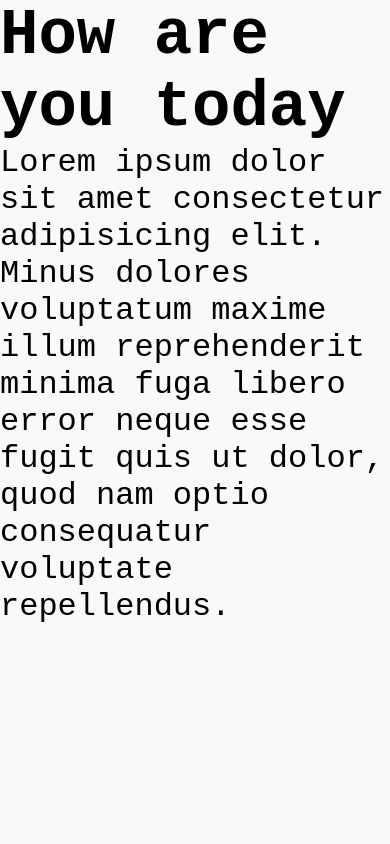
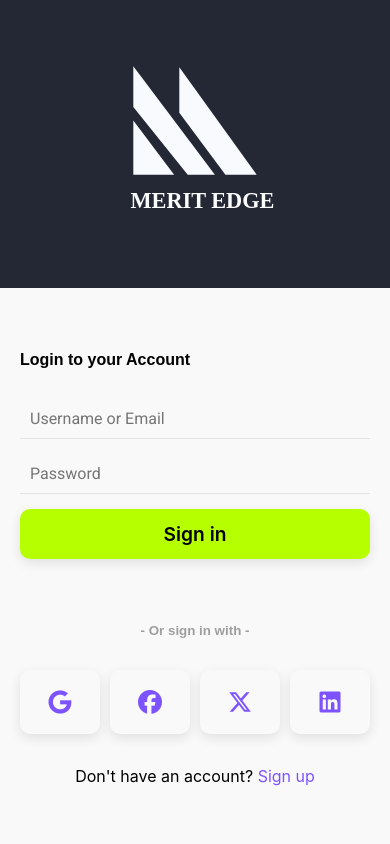
Before and after one commit to Kengbo/Merit-Edge-school-management-system, a plain HTML site: page index.html in a window 390 px wide. Drawn offline with Linux system fonts and the light colour scheme.

Commit message:
here i have created the layout for the mobile view i have also added some color themes which will be revised later to get the final look.

```diff
--- a/css/index.css
+++ b/css/index.css
@@ -1,7 +1,7 @@
 
 
 :root {
-    /* ==========================
+
        /* Light Theme Colors & Fonts */
     --lightBg: #f9f9f9;               /* page background */
     --lightCardBg: #ffffff;           /* card / panel background */
@@ -56,23 +56,147 @@
     padding: 0;
     box-sizing: border-box;
 }
-h1{
-    font-family: var(--headFont1);
+body{
+    width: 100vw;
+    height: 100vh;
+    background-color: var(--lightBg);
+    /* display: flex; */
+}
+.container{
+    height: 100%;
+    display: grid;
+    /* grid-template-rows: auto auto; */
+
+}
+.right{
+    width: 100%;
+    height: auto;
+    display: grid;
+    grid-template-rows: 60% 30%;
+    /* justify-items: center; */
+    align-items: center;
+}
+input{
+    width: 100%;
+    height: 30%;
+    padding: 10px;
+    border: none;
+    margin-bottom: 15px;
+    font-family: var(--bodyFont2);
+    font-size: medium;
+    background: none;
+    border-bottom: 1px solid #2428341a;
+
 }
 
-.day{
-    height: 100vh;
-    width: 100vw;
-    font-family: var(--headFont1);
-    font-size: var(--headerText1);
-    background-color: var(--lightBg);
+input:focus{
+    outline: none;
+    outline-color: var(--purpleBrandColor);
 }
-.dark{
 
-    height: 100vh;
-    width: 100vw;
-    font-family: var(--headFont);
-    font-size: var(--headerText1);
+button{
+    width: 100%;
+    height: 50px;
+    border: none;
+    font-family: var(--bodyFont1);
+    font-size: 1.2em;
+    font-weight: 600;
+    box-shadow: var(--shadowLight) ;
+    background-color: var(--greenBrandColor);
+    border-radius: 10px;
+    transition: 0.3s ease;
+    /* margin-bottom: 5px; */
+}
+
+button:active{
+    background-color: var(--purpleBrandColor);
+}
+
+form{
+    display: flex;
+    flex-direction: column;
+    gap: 5px;
+    /* align-items: flex-end; */
+    justify-content:center;
+    padding: 20px;
+    height: auto;
+    /* margin-top: 100px; */
+}
+.box.box-1{
+    height: 100%;
+    display: flex;
+    flex-direction: column;
+    width: 100%;
+
+}
+.box1 h4{
+    margin-bottom: 30px;
+    font-family: var(--headFont2);
+    /* font-size: var(--headerText3); */
+}
+.socialIcons{
+    display: flex;
+    flex-wrap: nowrap;
+    gap: 10px;
+
+}
+.fa-brands{
+    flex: 1;
+    /* background-color: var(--card-bg); */
+    max-width: 100%;
+    text-align: center;
+    align-self: center;
+    padding: 20px;
+    font-size: 1.5em;
+    color: var(--purpleBrandColor);
+    box-shadow: var(--shadowLight);
+    border-radius: 10px;
+    transition: 0.3s ease-in-out;
+}
+.fa-brands:hover{
+    background-color: #b7ff0040;
+    transform: scale(1.1);
+
+}
+.box4 h6 {
+    text-align: center;
+  font-size: 0.9em;
+  line-height: 1;
+  color: var(--neutralGray);
+  /* padding-top: 10px; */
+  font-size: smaller;
+  font-family: var(--headFont2);
+
+}
+.left{
+    display: flex;
     background-color: var(--darkBrandColor);
-    color: var(--darkThemeTextColor);
+    justify-content: center;
+    align-items: center;
+    /* padding-bottom: 20px; */
 }
+.left img{
+    display: block;
+    width: 13em;
+    max-width: 100%;
+    height: auto;
+    object-fit: contain;
+}
+.box5{
+    display: flex;
+    flex-direction: column;
+    /* align-items: center; */
+    /* justify-content: flex-start; */
+    gap: 2em;
+    padding: 20px;
+}
+.box5 p{
+    text-align: center;
+    font-family: var(--bodyFont1);
+    font-size: ;
+}
+.box5 p a{
+    text-decoration: none;
+    color: var(--purpleBrandColor);
+
+}
--- a/index.html
+++ b/index.html
@@ -6,11 +6,47 @@
     <title>Start Here!</title>
     <link rel="stylesheet" href="css/index.css">
     <link href="https://fonts.googleapis.com/css2?family=Roboto:wght@400;700&display=swap" rel="stylesheet">
+    <link rel="stylesheet" href="https://cdnjs.cloudflare.com/ajax/libs/font-awesome/6.6.0/css/all.min.css">
+
 
 </head>
-<body class="day">
-    <h1>How are you today</h1>
-    <p>Lorem ipsum dolor sit amet consectetur adipisicing elit. Minus dolores voluptatum maxime illum reprehenderit minima fuga libero error neque esse fugit quis ut dolor, quod nam optio consequatur voluptate repellendus.
-    </p>
+<body>
+
+   <div class="container"> <!-- main container> -->
+
+    <div class="left">      <!-- left part of the main container> -->
+       <img src="images/logo/logo 2-02.svg" alt="Merit edge Logo">
+    </div>
+
+    <div class="right">     <!-- right part of the main container> -->
+
+
+        <!-- form begin here -->
+        <form action="">
+            <div class="box box1">
+                <h4>Login to your Account </h4>
+                <input type="text" name="email" id="email"      placeholder="Username or Email" required>
+
+                <input type="password" name="password"      id="password" placeholder="Password" required>
+
+                <button>Sign in</button>
+            </div>
+        </form>
+
+    <div class="box box5">
+        <div class="box box4">
+        <h6>- Or sign in with -</h6>
+    </div>
+
+        <div class="socialIcons">
+        <i class="fa-brands fa-google"></i>
+        <i class="fa-brands fa-facebook"></i>
+        <i class="fa-brands fa-x-twitter"></i>
+        <i class="fa-brands fa-linkedin"></i>
+        </div>
+        <p>Don't have an account? <a href="/">Sign up</a></p>
+    </div>
+    </div>
+   </div>
 </body>
 </html>
```
Also changed, not shown: pages/login.html (+13 -0 lines).
